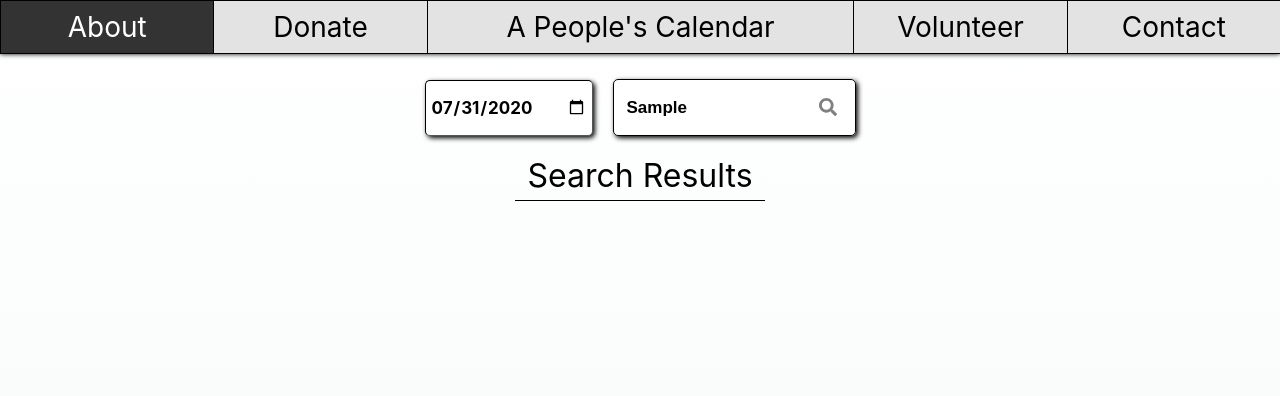
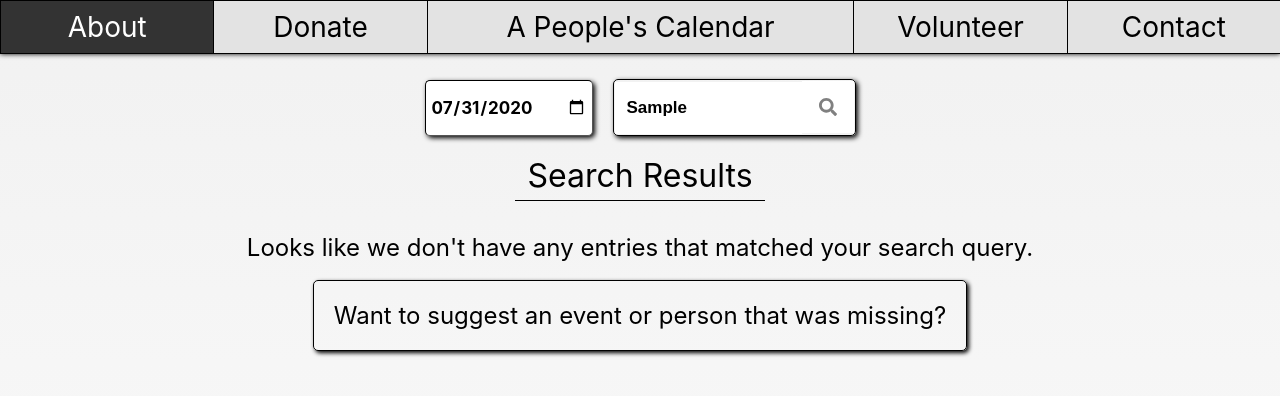
Before and after one commit to queenofthelosers/aPeoplesCalendarWeb, a React (Create React App) app: page / in a window 1280 px wide. Both pictures are taken after typing "Sample" into the empty fields and a click on the button 827 px from the left and 107 px from the top of the page. Shown: the top 396 px of the page. Built offline with nearby package versions, Linux system fonts and the light colour scheme.

Commit message:
Updated styles (1c1c1c to 333333), added logic to render emptyDayComponent.js if there are no events for a search query or given day. Let's user know, prompts them for suggestions.

```diff
--- a/src/App.css
+++ b/src/App.css
@@ -1,3 +1,12 @@
+html {
+  background: rgb(252,252,252);
+  background: linear-gradient(0deg, rgba(252,252,252,1) 0%, rgba(241,241,241,1) 100%);
+}
+
+#root {
+
+}
+
 #App {
   min-height: 100%;
 }
@@ -115,7 +124,7 @@
   padding: 10px;
   background-color: white;
   color: black;
-  border: 1px solid #1c1c1c;
+  border: 1px solid #333333;
   border-radius: 5px;
   font-size: 22px;
   font-weight: normal;
@@ -214,7 +223,7 @@
   border-bottom-right-radius: 0px;
   border-bottom-left-radius: 0px;
   margin-bottom: 20px;
-  background-color: #1c1c1c;
+  background-color: #333333;
   color: white;
   box-shadow: 3px 3px 5px black;
 }
@@ -320,7 +329,7 @@
   color: white;
   padding-bottom: 8px;
   padding-top: 7px;
-  background: #1c1c1c;
+  background: #333333;
 }
 
 .links:hover {
@@ -337,7 +346,7 @@
   border-right: 1px solid white;
   padding-bottom: 8px;
   padding-top: 7px;
-  background: #1c1c1c;
+  background: #333333;
 }
 
 .source {
@@ -356,9 +365,9 @@
   top: 57px;
   display: flex;
   flex-direction: column;
-  background: linear-gradient(0deg, rgba(37,37,37,1) 0%, #1c1c1c 100%);
+  background: linear-gradient(0deg, rgba(37,37,37,1) 0%, #333333 100%);
   z-index: 100;
-  border: 1px solid #1c1c1c;
+  border: 1px solid #333333;
 };
 
 .hamburgerIcon {
@@ -369,7 +378,7 @@
   border-bottom: 1px solid grey;
   padding: 10px;
   transition: background .5s ease;
-  background-color: #1c1c1c;
+  background-color: #333333;
   color: white;
 }
 
@@ -389,6 +398,60 @@
 .copyText {
   margin: 0px;
   margin-left: 8px;
+}
+
+#emptyPromptWrapper {
+  margin-left: 10px;
+  margin-right: 10px;
+}
+
+#emptyDayMessageWrapper {
+  display: flex;
+  flex-direction: column;
+}
+
+.emptyPrompt {
+  margin: auto;
+  font-size: 24px;
+  /*
+  background-color: #e3e3e3;
+  border: 1px solid black;
+  border-radius: 5px;
+  box-shadow: 2px 2px 4px black;*/
+  display: inline-block;
+  padding: 10px;
+  margin-bottom: 8px;
+  text-align: center;
+}
+
+#emptyDayLinkWrapper {
+  display: inline-block;
+  width: fit-content;
+  margin: auto;
+  background-color: inherit;
+  border: 1px solid black;
+  box-shadow: 2px 2px 4px black;
+  border-radius: 5px;
+  padding: 10px;
+  color: black;
+  transition: background .75s ease;
+}
+
+.emptyPromptLink {
+  text-decoration: none;
+  color: black;
+}
+
+#emptyDayLinkWrapper:hover {
+  background-color: #333333;
+}
+
+.emptyPromptLink:hover {
+  color: white;
+}
+
+#emptyLinkWrapper {
+  margin-bottom: 0px;
 }
 
 /*media queries*/
@@ -418,7 +481,7 @@
     background-color: #e3e3e3;
     padding: 10px;
     color: black;
-    border: 1px solid #1c1c1c;
+    border: 1px solid #333333;
   }
 
   #title {
@@ -442,6 +505,10 @@
 @media (max-width: 700px) {
   #eventDisplay {
     width: 92%;
+  }
+  .emptyPrompt {
+    font-size: 18px;
+    padding: 7px;
   }
 }
 
@@ -502,6 +569,15 @@
     border-right: 0px;
     border-bottom: 1px solid #e6e6e6;
   }
+  .emptyPrompt {
+    font-size: 15px;
+  }
+}
+
+@media (max-width: 410px) {
+  #emptyDayLinkWrapper {
+    padding: 6px;
+  }
 }
 
 @media (max-width: 375px) {
@@ -514,4 +590,9 @@
   #datePicker {
     width: 160px;
   }
+  .emptyPrompt {
+    font-size: 14px;
+    padding: 2px;
+    margin-bottom: 15px;
+  }
 }
--- a/src/App.js
+++ b/src/App.js
@@ -58,8 +58,8 @@ class App extends React.Component {
     });
   };
 
-  //this is a necessary evil right now. resetDay() does nothing until <Main/> is rendered, when it is defined as the initializeToday function from <Main1/>
-  //This code is executed when the title (or "Home" link from hamburger menu) is clicked, causing <Main1/> reset with today's date
+  //this function is a necessary evil right now. resetDay() does nothing until <Main/> is rendered, when it is defined as the initializeToday function from <Main1/>
+  //This code is executed when the title (or "Home" link from hamburger menu) is clicked, causing <Main1/> to reset with today's date
   //I have tried to move the today-initializing code up to this parent component, but the <Main/> <Main1/> situation prevents it from working
   //when <App/> state updates, the props sent to <Main/> update, but the ones to <Main1/> do not. Instead, we get to have this placeholder function:
   resetDay() {
--- a/src/about.css
+++ b/src/about.css
@@ -15,7 +15,7 @@
 }
 
 #aboutHeader {
-  background-color: #1c1c1c;
+  background-color: #333333;
   padding: 10px;
 }
 
--- a/src/calendarDisplay.js
+++ b/src/calendarDisplay.js
@@ -32,6 +32,8 @@ export class CalendarDisplay extends React.Component {
   };
 
   render() {
+    console.log('this.props.events:');
+    console.log(this.props.events);
     //less verbosity:
     var events = this.props.events;
     return (
--- /dev/null
+++ b/src/emptyDayComponent.js
@@ -0,0 +1,25 @@
+import React from 'react';
+import './App.css';
+
+export function EmptyDay(props) {
+  return (
+    <div id='emptyPromptWrapper'>
+      {!props.displaySearch &&
+        <div id='emptyDayMessageWrapper'>
+          <p className="emptyPrompt">Looks like we don't have any entries for this day yet.</p>
+          <div id='emptyDayLinkWrapper'>
+            <p className="emptyPrompt" id='emptyLinkWrapper'><a href='https://docs.google.com/forms/d/e/1FAIpQLScWvVl15jwOMNyltSzl3elc_mEQzRqamlkKy0HpEvX3fYt_sA/viewform' target="_blank" rel="noopener noreferrer" className='emptyPromptLink'>Want to make an event suggestion?</a></p>
+          </div>
+        </div>
+      }
+      {props.displaySearch &&
+        <div id='emptyDayMessageWrapper'>
+          <p className="emptyPrompt">Looks like we don't have any entries that matched your search query.</p>
+          <div id='emptyDayLinkWrapper'>
+            <p className="emptyPrompt" id='emptyLinkWrapper'><a href='https://docs.google.com/forms/d/e/1FAIpQLScWvVl15jwOMNyltSzl3elc_mEQzRqamlkKy0HpEvX3fYt_sA/viewform' target="_blank" rel="noopener noreferrer" className='emptyPromptLink'>Want to suggest an event or person that was missing?</a></p>
+          </div>
+        </div>
+      }
+    </div>
+  )
+}
--- a/src/main.js
+++ b/src/main.js
@@ -7,6 +7,7 @@ import {
 import './App.css';
 import {eventLibrary} from './eventLibrary.js';
 import {CalendarDisplay} from './calendarDisplay.js';
+import {EmptyDay} from './emptyDayComponent.js';
 import {FontAwesomeIcon} from '@fortawesome/react-fontawesome';
 import {faSearch} from '@fortawesome/free-solid-svg-icons';
 
@@ -29,6 +30,7 @@ class Main1 extends React.Component {
       searchValue: '', //updated onChange from search field, used to generate text search queries
       displaySearch: false, //changes header from dateHeader to 'Search Results'
       events: '', //events from selected day, initialized to today's date, sent to display in CalendarDisplay as prop
+      haveEvents: true, //boolean set to true if there is one non-empty event in this.state.events, false if they are all placeholder events (i.e., !events[Category].description for all categories)
       invalidInput: false, //if invalid input (from url params, i.e., day/94-3039), then redirect to <NotFound/>, else, return main calendar view
     };
     this.monthList = [ "January", "February", "March", "April", "May", "June", "July", "August", "September", "October", "November", "December" ];
@@ -111,7 +113,8 @@ class Main1 extends React.Component {
             //we can safely assume titles are unique, so if we find a match, we can assign the result to state and stop searching
             this.setState({
               displaySearch: true,
-              events: searchEventsResult
+              events: searchEventsResult,
+              haveEvents: true
             });
             return '';
           };
@@ -121,7 +124,8 @@ class Main1 extends React.Component {
     //if we make it this far, then the url search term passed didn't find anything - show empty search result
     this.setState({
       displaySearch: true,
-      events: searchEventsResult
+      events: searchEventsResult,
+      haveEvents: false
     });
   };
 
@@ -145,12 +149,24 @@ class Main1 extends React.Component {
     var dateInputInit = year + '-' + month + '-' + day;
     //initialize date header with today's date month and day:
     var dateHeader = this.monthList[now.getMonth()] + ' ' + now.getDate() + this.getDaySuffix(now.getDate());
+    //figure out if today is an empty day or not, set haveEvents as a boolean accordingly
+    var haveEvents = this.isDayNotEmpty(eventLibrary[initTodayString]);
     this.setState({
       dateInput: dateInputInit,
       dateHeader: dateHeader,
       events: eventLibrary[initTodayString],
       displaySearch: false,
+      haveEvents: haveEvents
     });
+  };
+
+  isDayNotEmpty(day) {
+    //if the eventCategory for the day is empty, its first entry's description prop will be an empty string
+    if (day['Revolution'][0].description || day['Rebellion'][0].description || day['Birthdays'][0].description || day['Labor'][0].description || day['Assassinations'][0].description || day['Other'][0].description) {
+      return true;
+    } else {
+      return false;
+    };
   };
 
   handleNewDate(e) {
@@ -172,8 +188,10 @@ class Main1 extends React.Component {
     var dateHeader = this.monthList[parseInt(newDateString[1]) - 1] + ' ' + newDateString[2] + this.getDaySuffix(newDateString[2]);
     //create the lookup key to use with eventLibrary
     newDateString = [newDateString[1], newDateString[2]].join('-');
+    var haveEvents = this.isDayNotEmpty(eventLibrary[newDateString]);
     this.setState({
       events: eventLibrary[newDateString],
+      haveEvents: haveEvents,
       dateHeader: dateHeader,
       dateInput: e.target.value,
       displaySearch: false,
@@ -263,11 +281,14 @@ class Main1 extends React.Component {
       };
     };
     //reset all categories to be expanded on new search:
-    this.calendarRef.current.resetExpandCollapse();
-
+    if (this.state.haveEvents) {
+      this.calendarRef.current.resetExpandCollapse();
+    };
+    var haveEvents = this.isDayNotEmpty(searchEventsResult);
     this.setState({
       displaySearch: true,
-      events: searchEventsResult
+      events: searchEventsResult,
+      haveEvents: haveEvents
     });
   };
 
@@ -293,7 +314,10 @@ class Main1 extends React.Component {
               <div id="onThisDayWrapper">
                 <p id='onThisDay'>{this.state.displaySearch ? 'Search Results' : this.state.dateHeader}</p>
               </div>
-              <CalendarDisplay ref={this.calendarRef} events={this.state.events} stringToSlug={this.stringToSlug}/>
+              {!this.state.haveEvents &&
+                <EmptyDay displaySearch={this.state.displaySearch}/>
+              }
+              {this.state.haveEvents && <CalendarDisplay ref={this.calendarRef} events={this.state.events} stringToSlug={this.stringToSlug}/>}
             </div>
             :
             <Redirect to={{
--- a/src/volunteer.css
+++ b/src/volunteer.css
@@ -43,7 +43,7 @@
 }
 
 #volunteerHeader {
-  background-color: #1c1c1c;
+  background-color: #333333;
   padding: 10px;
 }
 
```
